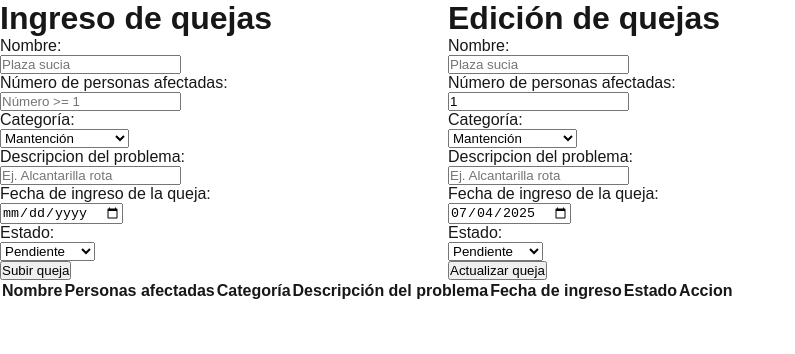
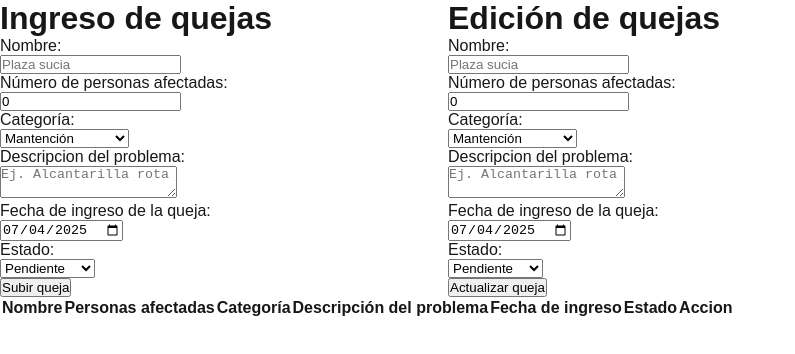
Before and after one commit to AUDIBIX/EVA3-Front-End-Benjamin-Parada, a Next.js app in the folder eva3front/: page / in a window 1280 px wide. Shown: the top 354 px of the page, without its empty margins (0-795 px from the left). Built offline with nearby package versions, Linux system fonts and the light colour scheme.

Commit message:
Validaciones y Fixs finales
Se implementó la validación y se arreglaron algunos errores que venía arrastrando

```diff
--- a/eva3front/src/app/page.tsx
+++ b/eva3front/src/app/page.tsx
@@ -17,7 +17,7 @@ interface EditIndex{
 
 const initialStateQueja:Queja = { //Esto le da un valor inicial al state Queja, que se va a ir modificando
   problem_name:"",
-  affected:1,
+  affected:0,
   cat:"Mantención",
   desc:"",
   //Esto (date) crea una fecha con el formato Date y la fecha en la que se ejecutó el programa
@@ -52,10 +52,27 @@ export default function Home() {
 
     //Toma la data que viene del formulario y actualiza el estado "queja"
   const handleQueja = (name:string,value:string|number|Date) => {
-    setqueja({...queja, [name]: value})
+    setqueja({...queja, [name]:value})
   }
 
-  const handleSubir = () => { //Actualiza el estado y sube los datos al localstorage
+  const validarQueja = (q:Queja) => { // Valida los campos y devuelve un string de error si no pasa las validaciones
+    const validCat = ["Mantención","Seguridad","Limpieza","Ruido","Servicios públicos","Otro"]
+    const validState = ["Pendiente","En progreso","Completada"]
+    if (q.problem_name.length < 1){return "El campo 'Nombre' no debe estar vacío"}
+    if (q.affected < 1){return "El numero de afectados no puede ser menor que 1"}
+    if (!validCat.includes(q.cat)){return "Debe seleccionar una de las categorías proporcionadas"}
+    if (q.date > new Date()){return "La fecha no puede ser futura"}
+    if (q.desc.length < 1){return "El campo 'Descripción' no puede estar vacío"}
+    if (!validState.includes(q.state)){return "Seleccione una de los estados proporcionados"}
+    return ("") // Se devuelve vacío si no hay error
+  }
+
+  const handleSubir = () => { //Actualiza el estado y sube los datos al localstorage, si no hay ningun error
+    let val_error = validarQueja(queja)
+    if (val_error != ""){
+      alert(val_error)
+      return
+    }
     const newList = [...quejas, queja]
     setquejas(newList)
     setqueja(initialStateQueja)
@@ -65,7 +82,7 @@ export default function Home() {
   const handleRemove = (i:number) => {
     let quejasremoved = quejas.filter((queja,index) => index != i) // Devuelve una copia de la lista sin los elementos que no coincidan
     setquejas(quejasremoved)
-    localstorage.setItem("quejas", JSON.stringify(quejas))
+    localstorage.setItem("quejas", JSON.stringify(quejasremoved))
     }
 
   const quejaEditar = (name:string,value:string|number|Date) => { // Funcion para actualizar el estado "quejaEdit" cuando se modifique el formulario
@@ -84,6 +101,7 @@ export default function Home() {
     newList[index] = quejaEdit
     setquejas(newList)
     setquejaEdit(initialStateQueja)
+    seteditIndex(initialStateEditIndex)
     localstorage.setItem("quejas", JSON.stringify(newList))
     }
 
@@ -100,16 +118,19 @@ export default function Home() {
         type="text"
         name="problem_name"
         placeholder="Plaza sucia"
+        value={queja.problem_name}
         onChange={(e)=>{handleQueja(e.currentTarget.name,e.currentTarget.value)}}></input><br/>
         <p>Número de personas afectadas:</p>
         <input
         type="number"
         name="affected"
         placeholder="Número >= 1"
-        onChange={(e)=>{handleQueja(e.currentTarget.name,e.currentTarget.value)}}></input><br/>
+        value={queja.affected}
+        onChange={(e)=>{handleQueja(e.currentTarget.name,parseInt(e.currentTarget.value))}}></input><br/>
         <p>Categoría:</p>
         <select
         name="cat"
+        value={queja.cat}
         onChange={(e)=>{handleQueja(e.currentTarget.name,e.currentTarget.value)}}>
           <option value="Mantención">Mantención</option>
           <option value="Seguridad">Seguridad</option>
@@ -119,20 +140,22 @@ export default function Home() {
           <option value="Otro">Otro</option>
         </select><br/>
         <p>Descripcion del problema:</p>
-        <input
+        <textarea
         name="desc"
-        type="textarea"
         placeholder="Ej. Alcantarilla rota"
-        onChange={(e)=>{handleQueja(e.currentTarget.name,e.currentTarget.value)}}></input><br/>
+        value={queja.desc}
+        onChange={(e)=>{handleQueja(e.currentTarget.name,e.currentTarget.value)}}></textarea><br/>
         <p>Fecha de ingreso de la queja:</p>
         <input
         type="date"
         name="date"
         placeholder="YYYY/MM/DD"
-        onChange={(e)=>{handleQueja(e.currentTarget.name,e.currentTarget.value)}}></input><br/>
+        value={queja.date.toISOString().split("T")[0]}
+        onChange={(e)=>{handleQueja(e.currentTarget.name,new Date(e.currentTarget.value))}}></input><br/>
         <p>Estado:</p>
         <select
         name="state"
+        value={queja.state}
         onChange={(e)=>{handleQueja(e.currentTarget.name,e.currentTarget.value)}}>
           <option value="Pendiente">Pendiente</option>
           <option value="En progreso">En progreso</option>
@@ -173,12 +196,11 @@ export default function Home() {
           <option value="Otro">Otro</option>
         </select><br/>
         <p>Descripcion del problema:</p>
-        <input
+        <textarea
         name="desc"
-        type="textarea"
         placeholder="Ej. Alcantarilla rota"
         onChange={(e)=>{quejaEditar(e.currentTarget.name,e.currentTarget.value)}}
-        value={quejaEdit.desc}></input><br/>
+        value={quejaEdit.desc}></textarea><br/>
         <p>Fecha de ingreso de la queja:</p>
         <input
         type="date"
```
